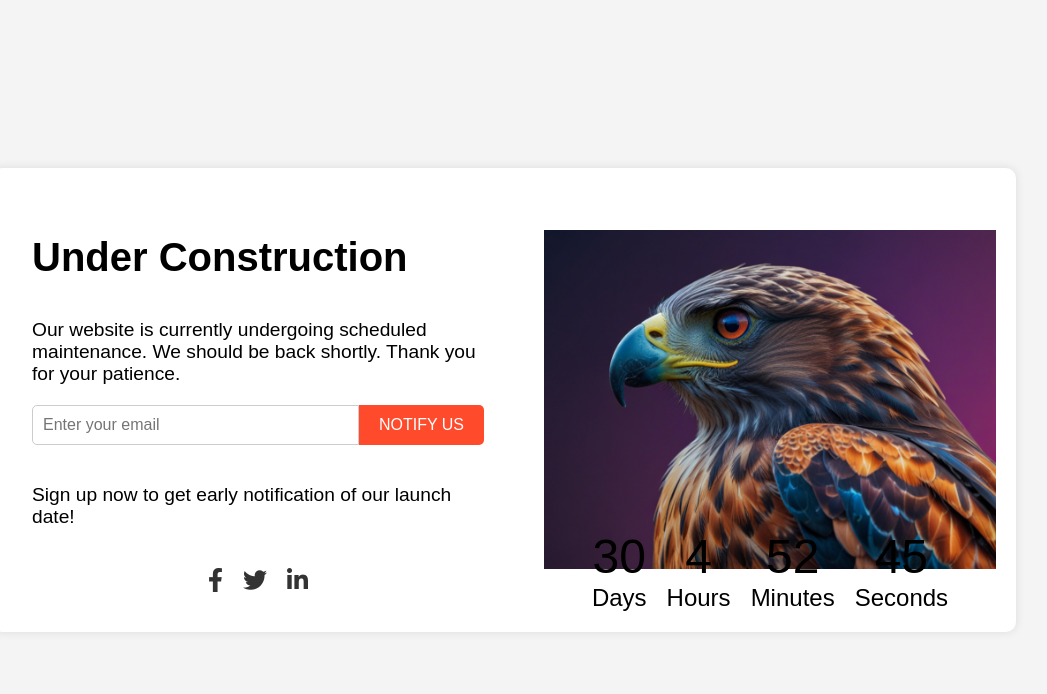
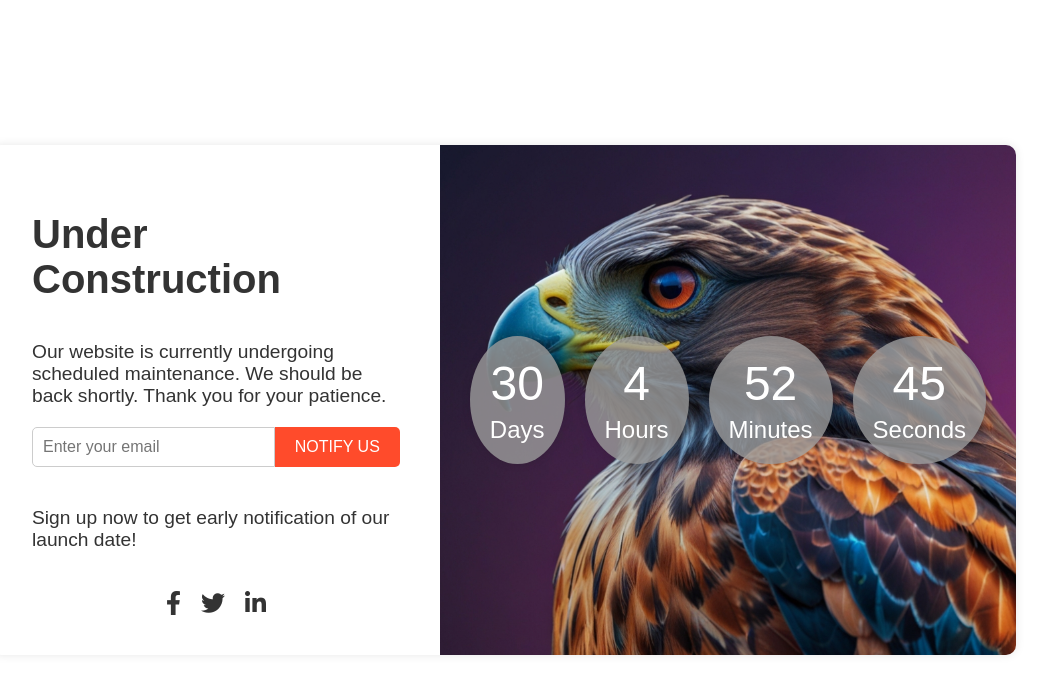
Before and after one commit to abm-noman/website-under-construction, a plain HTML site: page index.html in a window 1280 px wide. Shown: the whole page, without its empty margins (136-1183 px from the left). Drawn offline with nearby package versions, Linux system fonts and the light colour scheme.

Commit message:
Timer updated

```diff
--- a/index.html
+++ b/index.html
@@ -24,7 +24,7 @@
             </div>
         </div>
         <div class="right-content">
-            <img src="hawk-image.jpg" alt="Hawk">
+            <!-- <img src="hawk-image.jpg" alt="Hawk"> -->
             <div id="countdown" class="countdown"></div>
         </div>
     </div>
--- a/style.css
+++ b/style.css
@@ -6,14 +6,15 @@ body {
     justify-content: center;
     align-items: center;
     height: 100vh;
-    background-color: #f4f4f4;
+    background: linear-gradient(135deg, royalblue, blue, purple, darkpink, purplered, red, darkorange, orange, yellow, lightyellow);
+    color: #fff;
 }
 
 .container {
     display: flex;
     width: 80%;
     max-width: 1200px;
-    background-color: #fff;
+    background-color: rgba(255, 255, 255, 0.9);
     border-radius: 10px;
     box-shadow: 0 0 10px rgba(0, 0, 0, 0.1);
     overflow: hidden;
@@ -29,6 +30,7 @@ body {
     flex-direction: column;
     justify-content: center;
     padding: 40px;
+    color: #333;
 }
 
 .left-content h1 {
@@ -90,19 +92,12 @@ body {
     display: flex;
     justify-content: center;
     align-items: center;
-    background-image: url('image.png');
+    background-image: url('hawk-image.jpg');
     background-size: cover;
     background-position: center;
 }
 
-.right-content img {
-    width: 100%;
-    height: auto;
-}
-
 .countdown {
-    position: absolute;
-    bottom: 20px;
     display: flex;
     justify-content: center;
     font-size: 1.5em;
@@ -111,9 +106,14 @@ body {
 .countdown div {
     margin: 0 10px;
     text-align: center;
+    background-color: rgba(156, 156, 156, 0.8);
+    padding: 20px;
+    border-radius: 50%;
+    box-shadow: 0 0 10px rgba(0, 0, 0, 0.1);
 }
 
 .countdown span {
     display: block;
     font-size: 2em;
+    margin-bottom: 5px;
 }
```
